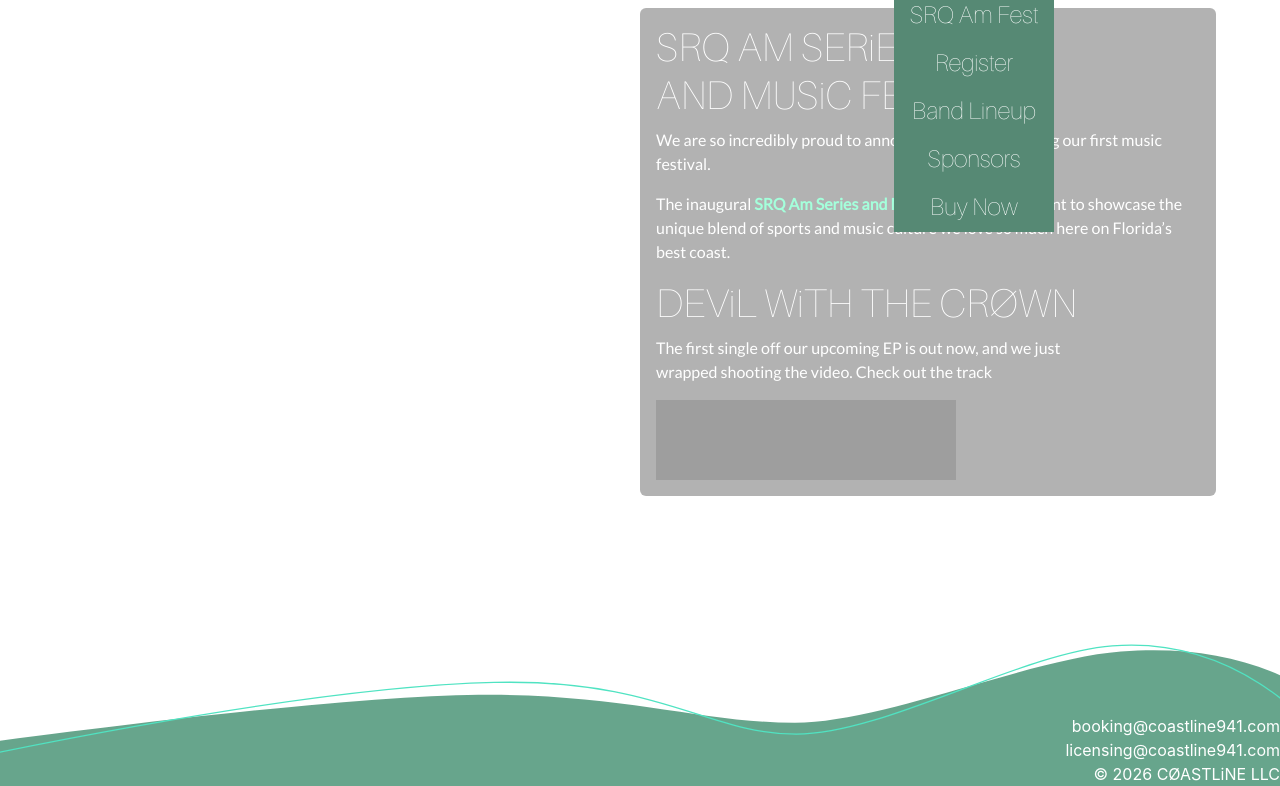
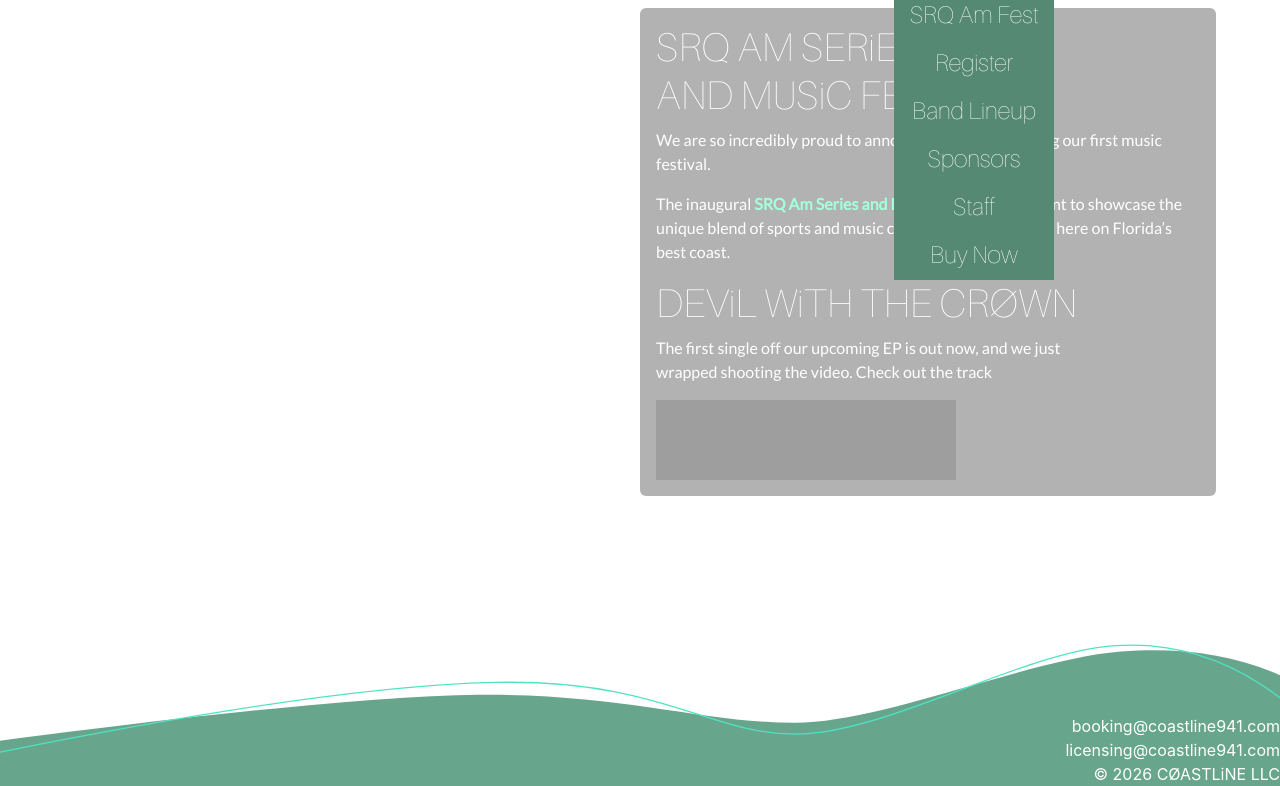
Before and after one commit to thursby/coastline-site, an Eleventy site: page src/index.liquid in a window 1280 px wide. Both pictures are taken after a click on the button "Events". Shown: the part 80-866 px from the top of the page. Built offline with nearby package versions, Linux system fonts and the light colour scheme; Eleventy itself is replaced by a stand-in of ours; files that its build step writes are made by us from their sources; grey boxes are pictures that could not be loaded.

Commit message:
Added link to nav.

```diff
--- a/src/_includes/page-nav.liquid
+++ b/src/_includes/page-nav.liquid
@@ -91,6 +91,7 @@
           <a class="dropdown-item btn navbar-sub-btn nav-link" href="{{ '/events/srqamseries_registration/' | url }}">Register</a>
           <a class="dropdown-item btn navbar-sub-btn nav-link" href="{{ '/events/srqamseries_bands/' | url }}">Band Lineup</a>
           <a class="dropdown-item btn navbar-sub-btn nav-link" href="{{ '/events/srqamseries_sponsors/' | url }}">Sponsors</a>
+          <a class="dropdown-item btn navbar-sub-btn nav-link" href="{{ '/events/srqamseries_staff/' | url }}">Staff</a>
           <a class="dropdown-item btn navbar-sub-btn nav-link" href="https://coastline-band-llc.weebly.com/" target="_blank">Buy Now</a>
         </div>
       </li>
```
